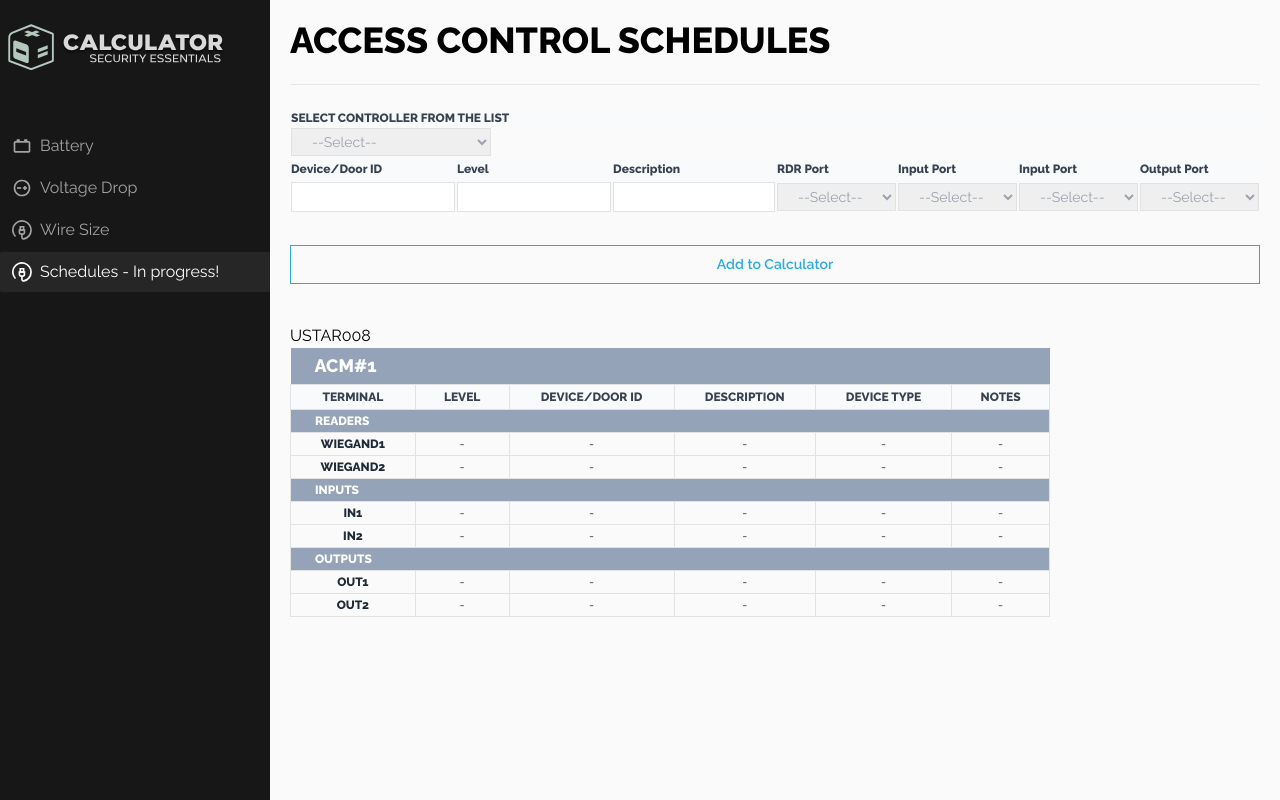
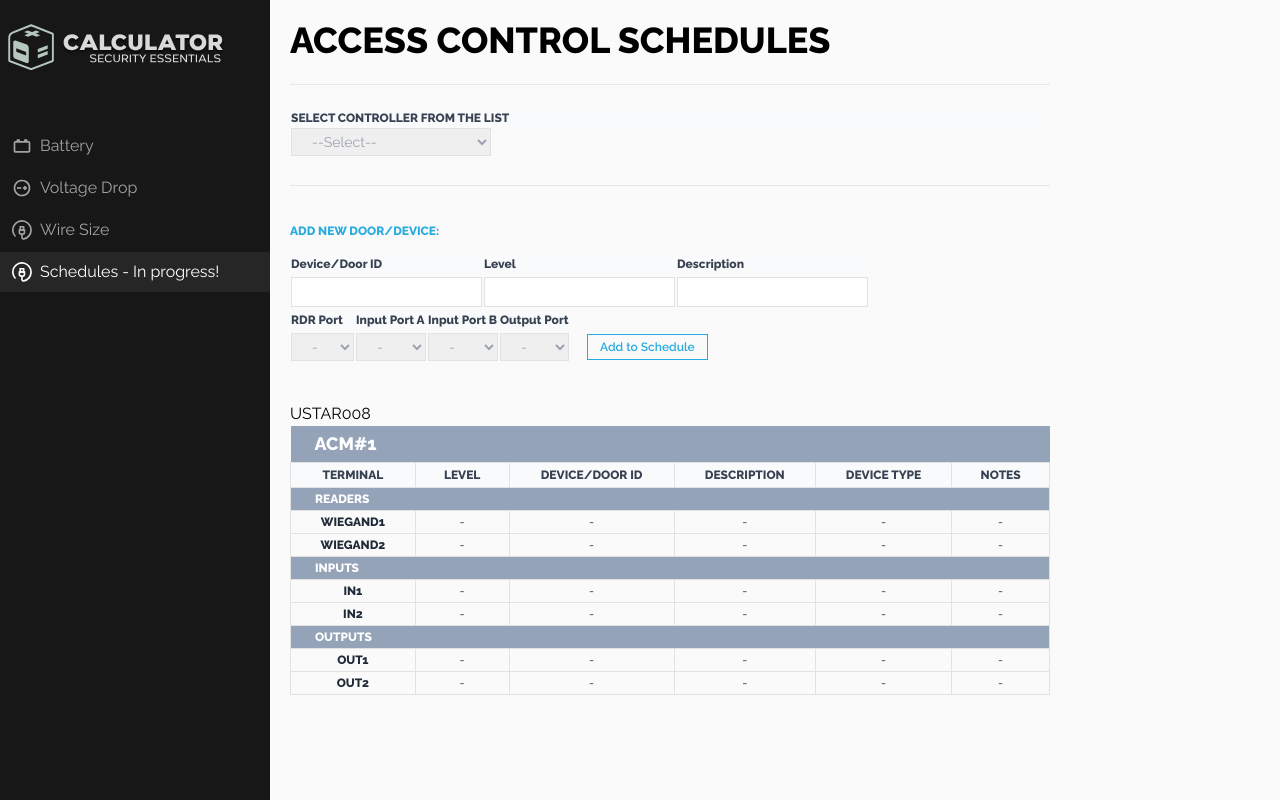
Before and after one commit to darac001/security-calculator-main, a React (Vite) app: page /acschedules in a window 1280 px wide. Built offline with nearby package versions, Linux system fonts and the light colour scheme.

Commit message:
schedules

```diff
--- a/src/components/AcSchedules.jsx
+++ b/src/components/AcSchedules.jsx
@@ -91,7 +91,7 @@ const AcSchedules = () => {
     })
     setInput(updatedInputList)
     // add outputs
-    let updatedOutputList=input.map(dev=>{
+    let updatedOutputList=output.map(dev=>{
       if(dev.id==outputPort){
           return {...dev,lvl:addNewReader.lvl,device:addNewReader.device,desc:addNewReader.desc}
       }
@@ -109,9 +109,9 @@ const AcSchedules = () => {
       <div className="md:p-5 col-span-5 ">
         <Header title={title}  />
 
-        <div className="flex flex-col justify-center items-center">
-          <form className="flex flex-col gap-3 min-w-full ">
-            <table className=" text-sm text-left text-gray-800 ">
+        <div className="flex flex-col justify-center items-left">
+
+            <table className=" text-sm text-left text-gray-800 mb-1">
               <thead className="text-xs text-gray-700 bg-gray-50 ">
                 <tr>
                   <th scope="col" >
@@ -123,7 +123,7 @@ const AcSchedules = () => {
                 <tr>
                   <td>
                     <select
-                      className="md:w-[200px] py-1 px-4 border border-[#e2e2e2] text-[14px] text-gray-400  "
+                      className="md:w-[200px] py-1 px-4 border border-[#e2e2e2] text-[14px] text-gray-400 hover:bg-slate-100 "
                       type="text"
                       id="mfg"
                       name="mfg"
@@ -139,7 +139,10 @@ const AcSchedules = () => {
                 </tr>
               </tbody>
             </table>
-          </form>
+            <hr className="my-6 w-full"/>
+            <p className="py-3 text-left text-[12px] font-bold text-[#29abe0]">
+          ADD NEW DOOR/DEVICE:
+        </p>
           <form
             className="flex flex-col gap-3 min-w-full "
             onSubmit={handleAddNewDevice}
@@ -148,27 +151,16 @@ const AcSchedules = () => {
               <table className=" text-sm text-left text-gray-800 ">
                 <thead className="text-xs text-gray-700 bg-gray-50 ">
                   <tr>
-                    <th scope="col" className="py-1">
+                    <th scope="col" className="py-1 ">
                       Device/Door ID
                     </th>
-                    <th scope="col" className="py-1">
+                    <th scope="col" className="py-1  ">
                       Level
                     </th>
-                    <th scope="col" className="py-1">
+                    <th scope="col" className="py-1 ">
                       Description
                     </th>
-                    <th scope="col" className="py-1 ">
-                      RDR Port
-                    </th>
-                    <th scope="col" className="py-1 ">
-                      Input Port
-                    </th>
-                    <th scope="col" className="py-1 ">
-                    Input Port
-                    </th>
-                    <th scope="col" className="py-1 ">
-                    Output Port
-                    </th>
+
 
                   </tr>
                 </thead>
@@ -183,7 +175,7 @@ const AcSchedules = () => {
                         onChange={handleInputChange}
                         required
                         placeholder="1"
-                        className=" md:w-full py-1 px-4 border border-[#e2e2e2] placeholder-gray-400  "
+                        className=" md:w-full py-1 px-4 border border-[#e2e2e2] placeholder-gray-400 hover:bg-slate-100  "
                       />
                     </td>
                     <td>
@@ -195,7 +187,7 @@ const AcSchedules = () => {
                         onChange={handleInputChange}
                         required
                         placeholder="1"
-                        className=" md:w-full py-1 px-4 border border-[#e2e2e2] placeholder-gray-400  "
+                        className=" md:w-full py-1 px-4 border border-[#e2e2e2] placeholder-gray-400  hover:bg-slate-100 "
                       />
                     </td>
                     <td>
@@ -207,12 +199,41 @@ const AcSchedules = () => {
                         onChange={handleInputChange}
                         required
                         placeholder="1"
-                        className=" md:w-full py-1 px-4 border border-[#e2e2e2] placeholder-gray-400  "
+                        className=" md:w-full py-1 px-4 border border-[#e2e2e2] placeholder-gray-400  hover:bg-slate-100 "
                       />
                     </td>
+
+
+
+                  </tr>
+                </tbody>
+
+              </table>
+              <table className=" text-sm text-left text-gray-800 ">
+                <thead className="text-xs text-gray-700 bg-gray-50 ">
+                  <tr>
+
+                    <th scope="col" className="py-1 ">
+                      RDR Port
+                    </th>
+                    <th scope="col" className="py-1  ">
+                      Input Port A
+                    </th>
+                    <th scope="col" className="py-1  ">
+                    Input Port B
+                    </th>
+                    <th scope="col" className="py-1  ">
+                    Output Port
+                    </th>
+
+                  </tr>
+                </thead>
+                <tbody>
+                  <tr>
+
                     <td>
                       <select
-                        className=" py-1 px-4 border border-[#e2e2e2] text-[14px] text-gray-400  "
+                        className=" py-1 px-4 border border-[#e2e2e2] text-[14px] text-gray-400 hover:bg-slate-100  "
                         type="text"
                         id="reader"
                         name="reader"
@@ -227,7 +248,7 @@ const AcSchedules = () => {
                     </td>
                     <td>
                       <select
-                        className=" py-1 px-4 border border-[#e2e2e2] text-[14px] text-gray-400  "
+                        className=" py-1 px-4 border border-[#e2e2e2] text-[14px] text-gray-400 hover:bg-slate-100  "
                         type="text"
                         id="inputA"
                         name="inputA"
@@ -242,7 +263,7 @@ const AcSchedules = () => {
                     </td>
                     <td>
                       <select
-                        className=" py-1 px-4 border border-[#e2e2e2] text-[14px] text-gray-400  "
+                        className=" py-1 px-4 border border-[#e2e2e2] text-[14px] text-gray-400 hover:bg-slate-100  "
                         type="text"
                         id="inputB"
                         name="inputB"
@@ -257,7 +278,7 @@ const AcSchedules = () => {
                     </td>
                     <td>
                       <select
-                        className=" py-1 px-4 border border-[#e2e2e2] text-[14px] text-gray-400  "
+                        className=" py-1 px-4 border border-[#e2e2e2] text-[14px] text-gray-400 hover:bg-slate-100  "
                         type="text"
                         id="output"
                         name="output"
@@ -270,18 +291,23 @@ const AcSchedules = () => {
                         })}
                       </select>
                     </td>
+                    <td>
+                    <button
+              className=" text-[12px] mx-4 py-0.5 px-3 border border-[#29abe0] text-[#29abe0] font-semibold hover:bg-slate-100"
+              type="submit"
+            >
+              Add to Schedule
+            </button>
+                    </td>
 
 
                   </tr>
+
                 </tbody>
+
               </table>
             </div>
-            <button
-              className="w-full text-[14px] mt-5 py-2 px-4 border border-[#29abe0] text-[#29abe0] font-semibold"
-              type="submit"
-            >
-              Add to Calculator
-            </button>
+
           </form>
         </div>
       </div>
--- a/src/constants/portsUSTAR008.jsx
+++ b/src/constants/portsUSTAR008.jsx
@@ -1,7 +1,7 @@
 
 
 export const READER_PORTS = [
-  "--Select--",
+  "-",
   "1",
   "2",
   "3",
@@ -13,7 +13,7 @@ export const READER_PORTS = [
 ];
 
 export const INPUT_PORTS = [
-  "--Select--",
+  "-",
   "1",
   "2",
   "3",
@@ -40,7 +40,7 @@ export const INPUT_PORTS = [
   "24",
 ];
 export const OUTPUT_PORTS = [
-  "--Select--",
+  "-",
   "1",
   "2",
   "3",
```
